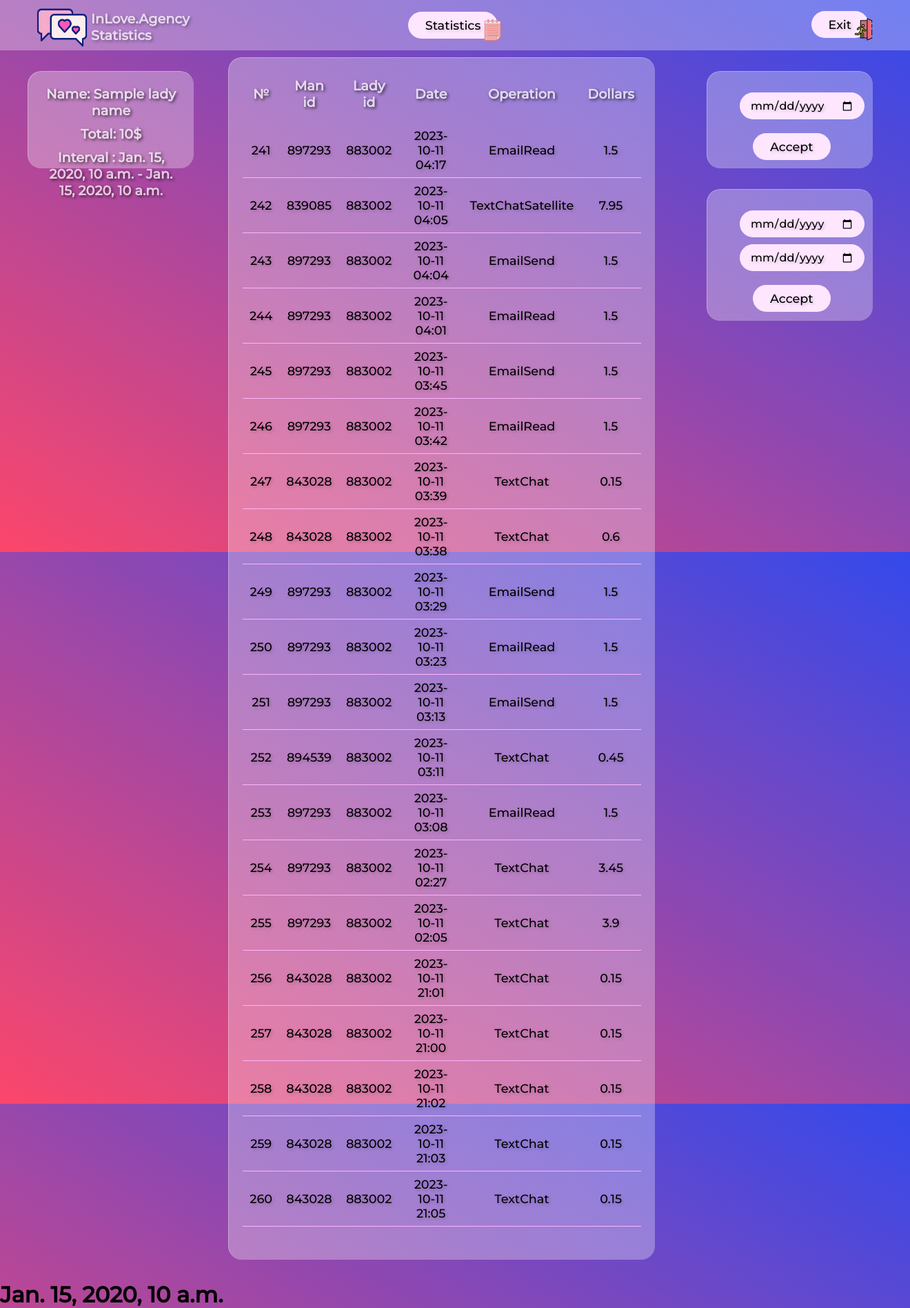
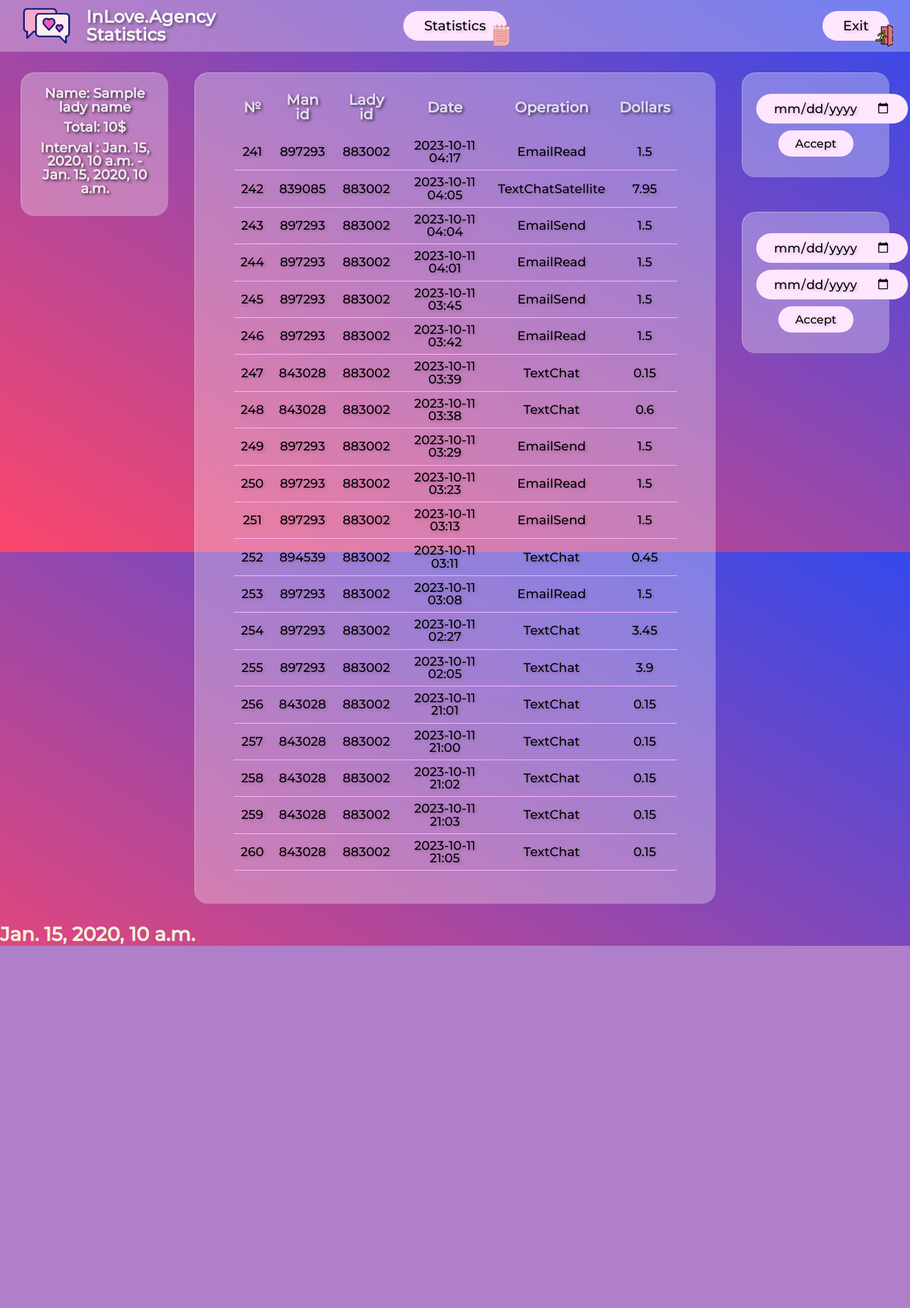
Before and after one commit to MoHTuK/agencystatistic, a Django app: template MirageAgency/Statistics/templates/Statistics/main.html in a window 1320 px wide. Shown: the whole page at 69% size. After the commit the page ends 1371 px from the top, so only its background shows below. Run offline with Django 4.2, Linux system fonts and the light colour scheme; data comes from the database, SQL or seed files in the repository; the template is opened without the code that fills it: values that come from a table or form of the project are taken from there, most other values are stand-ins (such as "Sample title", 1, 10 or a date in 2020).

Commit message:
v0.9 rework html and css

```diff
--- a/MirageAgency/Statistics/static/statistics/css/style.css
+++ b/MirageAgency/Statistics/static/statistics/css/style.css
@@ -1,66 +1,69 @@
-html {
-    height: 100%;
-    margin: 0;
-    padding: 0;
-    width: 100%;
+body{box-sizing: border-box;padding: 0;margin: 0;color: #F7F0D7;font-size: 16px;background: black;overflow-x: hidden;}
+.body-wrapper{overflow-x: hidden;}
+button{white-space: nowrap;}
+*{padding: 0;margin: 0;border: 0;}
+*,*:before,*:after{-webkit-box-sizing: border-box;-moz-box-sizing: border-box;box-sizing: border-box;}
+:focus,:active{outline: none;}
+a:focus,a:active{outline: none;}
+nav,footer,header,aside{display: block;}
+ html,body {height: 100%;width: 100%;font-size: 100%;line-height: 1;font-size: 14px;-ms-text-size-adjust: 100%;-moz-text-size-adjust: 100%;-webkit-text-size-adjust: 100%;}
+input,button,textarea {font-family: inherit;}
+input::-ms-clear {display: none;}
+button {cursor: pointer;}
+button::-moz-focus-inner {padding: 0;border: 0;}
+a, a:visited{text-decoration: none;}
+a,a:hover{text-decoration: none; cursor: pointer;}
+ul li {list-style: none;}
+img {vertical-align: top; }
 
-}
 body {
     background: linear-gradient(to top right, #fc466b, #3449eb);
-    height: 100vh;
     font-family: 'Montserrat', sans-serif;
-    margin: 0;
-    padding: 0;
     background-attachment: fixed;
-    background-size: cover;
-    background-position: center;
-
-
+    background-repeat: no-repeat;
 }
 .body_wrapper {
+    width: 100%;
+    margin: 0 auto;
     display: flex;
-    justify-content:center;
+    justify-content: space-between;
+    align-items: start;
+    padding: 30px;
 }
 .container {
-    flex-grow: 1;
+    width: 60%;
     display: flex;
     justify-content: center;
-    align-items: center;
     background: rgba(255, 255, 255, 0.3);
     border-radius: 20px;
     border-left: 1px solid rgba(255, 255, 255, 0.3);
     border-top: 1px solid rgba(255, 255, 255, 0.3);
-    margin: 10px ;
-    padding: 20px
+    padding: 20px;
+}
+.container h1{
+    font-weight: 1000;
+    color: #fff;
+    opacity: 0.7;
+    font-size: 2rem;
+    text-shadow: 2px 2px 4px rgba(0, 0, 0, 0.5);
 }
 .body_block {
-    width: 360px;
+    width: 17%;
+}
+.body_block.right .date_container{
+    margin-bottom: 50px;
 }
 .date_container {
-    width: 200px;
-    height: 100px;
-    margin: 30px 65px;
-    padding: 20px 20px;
-    background: rgba(255, 255, 255, 0.3);
-    border-radius: 20px;
-    border-left: 1px solid rgba(255, 255, 255, 0.3);
-    border-top: 1px solid rgba(255, 255, 255, 0.3);
-}
-.date_container2 {
-    width: 200px;
-    height: 150px;
-    margin: 30px 65px;
-    padding: 20px 20px;
+    padding: 20px;
+    width: 100%;
     background: rgba(255, 255, 255, 0.3);
     border-radius: 20px;
     border-left: 1px solid rgba(255, 255, 255, 0.3);
     border-top: 1px solid rgba(255, 255, 255, 0.3);
 }
 .user_info {
-    width: 200px;
-    height: 100px;
-    margin: 30px 40px;
-    padding: 20px 20px;
+    width: 100% !important;
+    padding: 20px;
     background: rgba(255, 255, 255, 0.3);
     border-radius: 20px;
     border-left: 1px solid rgba(255, 255, 255, 0.3);
@@ -68,11 +71,10 @@ body {
     text-align: center;
 }
 .user_info p {
-
     font-weight: 600;
     color: #fff;
-    opacity: 0.7;
-    font-size: 1.2rem;
+    opacity: 0.8;
+    font-size: 1.4rem;
     margin-top: 0px;
     margin-bottom: 10px;
     text-shadow: 2px 2px 4px rgba(0, 0, 0, 0.9);
@@ -81,23 +83,25 @@ body {
     font-weight: 600;
     color: #fff;
     opacity: 0.7;
-    font-size: 1.2rem;
+    font-size: 1.5rem;
     margin-top: 0;
     margin-bottom: 10px;
     text-shadow: 2px 2px 4px rgba(0, 0, 0, 0.9);
 }
-
-
 .table-content {
+    width: 90%;
     border-collapse: collapse;
-    font-size: 1em
-
+    font-size: 1em;
 }
-
 .table-content th,
 .table-content td{
     padding: 8px 10px;
     text-align: center;
+    font-weight: 500;
+    color: black;
+    font-size: 1.3rem;
+    margin-bot: 5px;
+
 }
 .table-content tbody {
     font-weight: 500;
@@ -111,40 +115,98 @@ body {
     border-bottom: 1px solid #ffb3ff;
 }
 .table-content tfoot td {
-    padding-top: 20px
+    padding-top: 20px;
 }
-
-li,a {
+li,a,p {
     font-family: 'Montserrat', sans-serif;
     font-weight: 500;
-
     color: black;
     text-decoration: none;
     opacity: 1;
-    font-size: 1.1rem;
+    font-size: 1.4rem;
     text-shadow: 2px 2px 4px rgba(0, 0, 0, 0.2);
+}
 
+.logo__text p{
+    font-weight: 600;
+    color: #fff;
+    opacity: 0.9;
+    font-size: 1.8rem;
+
+    text-shadow: 2px 2px 4px rgba(0, 0, 0, 0.5);
 }
-header {
-
-    padding: 10px 10%;
+header{
+    width: 100%;
+    display: flex;
+    justify-content: space-between;
+    align-items: center;
+    padding: 0px 30px;
     background: rgba(255, 255, 255, 0.3);
-
 }
-header nav li{
-    position: relative;
-    right: 23px;
+header .logo{
+    width: 25%;
+    display: flex;
+    align-items: center;
 }
-.nav__links {
+header .center__buttons{
+    width: 50%;
     display: flex;
     justify-content: center;
-    align-item: center;
 }
-.nav__links li {
-     display: inline-block;
-     padding: 0px 20px;
+header .right__buttons{
+    width: 25%;
 }
-.nav__links li a {
+header .right__buttons li{
+    margin-left: auto;
+}
+
+header ul{
+    display: flex;
+    align-items: center;
+}
+
+header. li img{
+    width: 20px;
+    height: 20px;
+}
+header .logo img{
+    width: 75px;
+    height: 75px;
+    margin-right: 20px;
+}
+header li a {
+     position: relative;
+     padding: 12px 30px;
+     background-color: #ffe6ff;
+     border: none;
+     border-radius: 200px;
+     cursor: pointer;
+     transition: all 0.3 ease 0s;
+}
+header li a:hover {
+     background-color: #ffccff;
+}
+.img__button{
+    display: flex;
+    align-items: center;
+}
+.btn__icon{
+    position: absolute;
+    right: -10px;
+    bottom: -10px;
+    width: 35px;
+    height: 35px;
+}
+.date_btn{
+    display: block;
+    margin: 10px auto;
+    font-family: 'Montserrat', sans-serif;
+    font-weight: 500;
+    color: black;
+    text-decoration: none;
+    opacity: 1;
+    font-size: 1.2rem;
+    text-shadow: 2px 2px 4px rgba(0, 0, 0, 0.2);
      padding: 9px 25px;
      background-color: #ffe6ff;
      border: none;
@@ -152,78 +214,13 @@ header nav li{
      cursor: pointer;
      transition: all 0.3 ease 0s;
 }
-.nav__links li a:hover {
-     background-color: #ffccff;
-}
-header .logout{
-  position: absolute;
-  top: 25px;
-  right: 60px;
-  font-size: 17px;
-}
-
-header .logout a{
-    padding: 9px 25px;
-     background-color: #ffe6ff;
-     border: none;
-     border-radius: 200px;
-     cursor: pointer;
-     transition: all 0.3 ease 0s;
-}
-header .logout a:hover {
-     background-color: #ffccff;
-}
-.header__left{
-  position: absolute;
-  height: 80px;
-  width: 80px;
-  left: 50px;
-  top: 0px;
-}
-.logo__text {
-    position: absolute;
-}
-.logo__text p{
-    font-weight: 600;
-    color: #fff;
-    opacity: 0.7;
-    font-size: 1.2rem;
-    margin-top: 5px;
-    margin-bottom: 10px;
-    text-shadow: 2px 2px 4px rgba(0, 0, 0, 0.5);
-}
-.btn_icon{
-  position: absolute;
-  height: 35px;
-  width: 35px;
-
-}
-.date_btn{
-    font-family: 'Montserrat', sans-serif;
-    font-weight: 500;
-
-    color: black;
-    text-decoration: none;
-    opacity: 1;
-    font-size: 1.1rem;
-    text-shadow: 2px 2px 4px rgba(0, 0, 0, 0.2);
-     margin-top: 20px;
-     margin-left: 46px;
-     padding: 9px 25px;
-     background-color: #ffe6ff;
-     border: none;
-     border-radius: 200px;
-     cursor: pointer;
-     transition: all 0.3 ease 0s;
-
-}
 .date_btn:hover{
     background-color: #ffccff;
 }
 input[type="date"]{
-    margin-left: 27px;
-    padding: 9px 15px;
-    margin-top: 10px;
+    display: block;
+    margin: 10px auto;
+    padding: 9px 25px;
     border: none;
     border-radius: 200px;
     cursor: pointer;
@@ -234,9 +231,8 @@ input[type="date"]{
     color: black;
     text-decoration: none;
     opacity: 1;
-    font-size: 1rem;
+    font-size: 1.3rem;
     text-shadow: 2px 2px 4px rgba(0, 0, 0, 0.2);
-
 }
 input[type="date"]:hover{
     background: #ffccff;
--- a/MirageAgency/Statistics/templates/Statistics/main.html
+++ b/MirageAgency/Statistics/templates/Statistics/main.html
@@ -7,18 +7,35 @@
     <link rel="preconnect" href="https://fonts.gstatic.com">
     <link href="https://fonts.googleapis.com/css2?family=Montserrat:wght@300;400;500&display=swap" rel="stylesheet">
     <title>Main</title>
+    <link rel="shortcut icon" href="/static/statistics/images/favicon.png" type="image/png">
     <link type='text/css' href='{% static "statistics/css/style.css" %}' rel='stylesheet' >
 </head>
 <body>
     <header>
-        <img src="/static/statistics/images/logo.png" alt="header-img" class="header__left">
-        <div class="logo__text"><p>InLove.Agency<br>Statistics</p></div>
-        <nav>
-            <ul class="nav__links">
-                <li><a href="{% url 'statistics' %}">Statistics <img src="/static/statistics/images/statistic_icon.png" alt="header-img" class="btn_icon"></a></li>
+        <div class="logo">
+            <img src="/static/statistics/images/logo.png" alt="header-img" class="header__left">
+            <div class="logo__text"><p>InLove.Agency<br>Statistics</p></div>
+        </div>
+        <div class="center__buttons">
+            <ul>
+                <li>
+                    <a href="{% url 'statistics' %}" class="img__button">
+                        <p>Statistics</p>
+                        <img src="/static/statistics/images/statistic_icon.png" alt="header-img" class="btn__icon">
+                    </a>
+                </li>
             </ul>
-            <div class="logout"><a href="{% url 'logout' %}">Exit <img src="/static/statistics/images/exit_icon.png" alt="header-img" class="btn_icon"></a></div>
-        </nav>
+        </div>
+        <div class="right__buttons">
+            <ul>
+                <li>
+                    <a href="{% url 'logout' %}" class="img__button">
+                        <p>Exit </p>
+                        <img src="/static/statistics/images/exit_icon.png" alt="header-img" class="btn__icon">
+                    </a>
+                </li>
+            </ul>
+        </div>
     </header>
     <div class="body_wrapper">
         <div class="body_block">
@@ -71,7 +88,7 @@
                 <h1>No transaction today</h1>
             {% endif %}
         </div>
-        <div class="body_block">
+        <div class="body_block right">
             <div class="date_container">
                 <form action="{% url 'statistics' %}" method="POST" >
                     {% csrf_token %}
@@ -79,7 +96,7 @@
                     <button type="submit" class="date_btn">Accept</button>
                 </form>
             </div>
-            <div class="date_container2">
+            <div class="date_container">
                 <form action="{% url 'statistics' %}" method="POST" >
                     {% csrf_token %}
                     <input type="date" placeholder="DD-MM-YYYY" name="start_date" max="{{ max_date }}">
```
